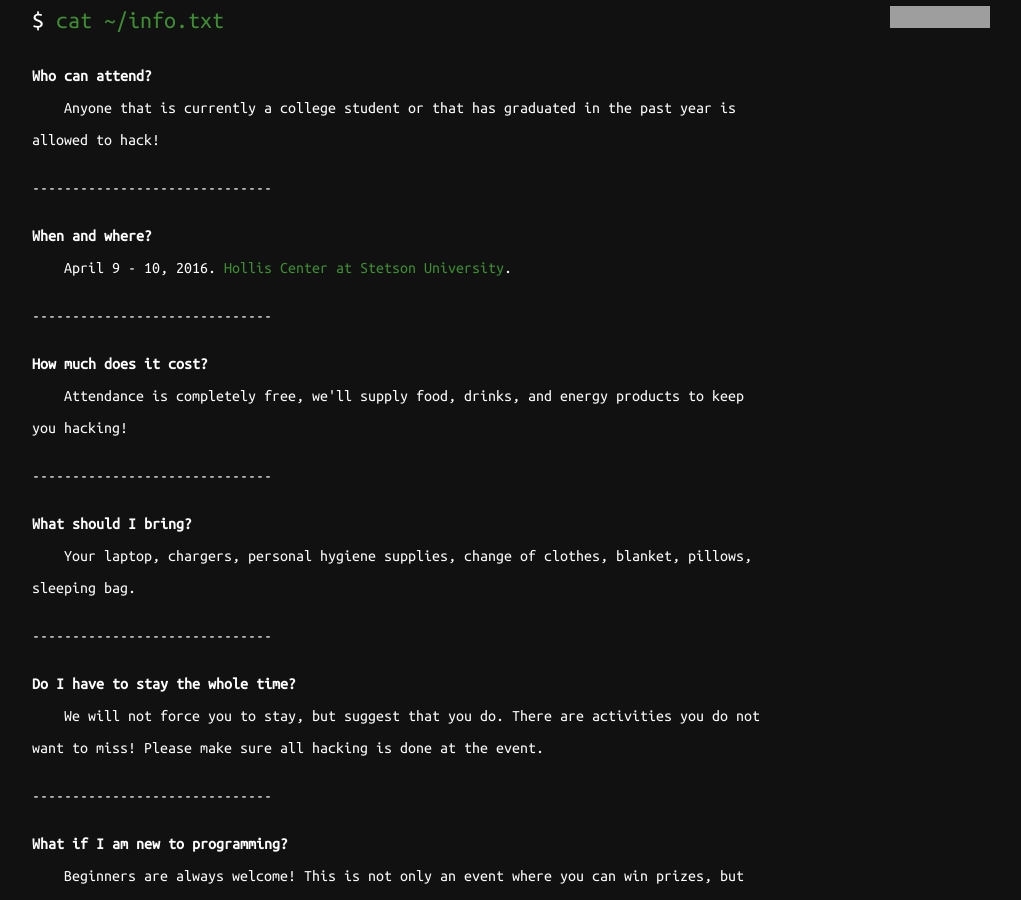
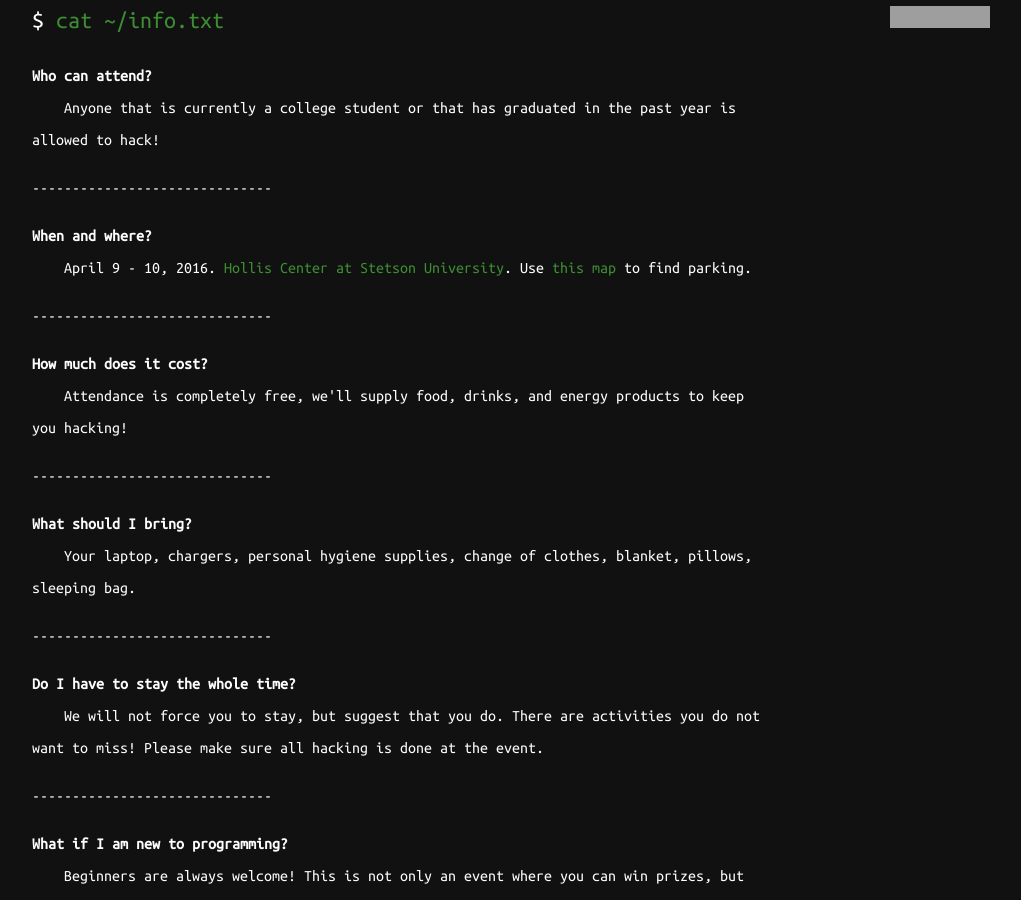
Before and after one commit to suhack/sudo, a Jekyll site: the page built from index.html, in a window 1280 px wide and 900 px high, scrolled down 1173 px. Shown: the whole window, without its empty margins (240-1261 px from the left). Built offline with Jekyll 4.4.1, drawn with Linux system fonts in a browser that asks for light colours; grey boxes are pictures that could not be loaded.

Commit message:
Add parking

```diff
--- a/index.html
+++ b/index.html
@@ -98,9 +98,11 @@ layout: default
     <dt class="query">When and where?</dt>
     <dl class="answer">
       April 9 - 10, 2016.
-      <a href="https://www.google.com/maps/place/Hollis+Center+Stetson+University">Hollis
-        Center at Stetson
-        University</a>.
+      <a href="https://www.google.com/maps/place/Hollis+Center+Stetson+University"
+         target="_blank">Hollis Center at Stetson University</a>.
+      Use <a
+        href="https://www.google.com/maps/d/edit?mid=1hisGUqdhE8zdKnfsvHELKGg7O0w"
+        target="_blank">this map</a> to find parking.
     </dl>
   </div>
 
```
